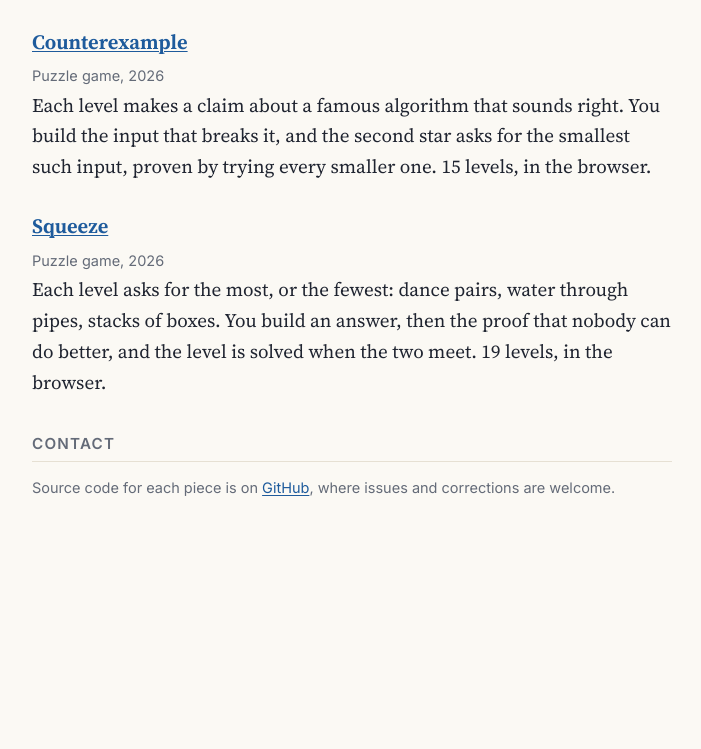
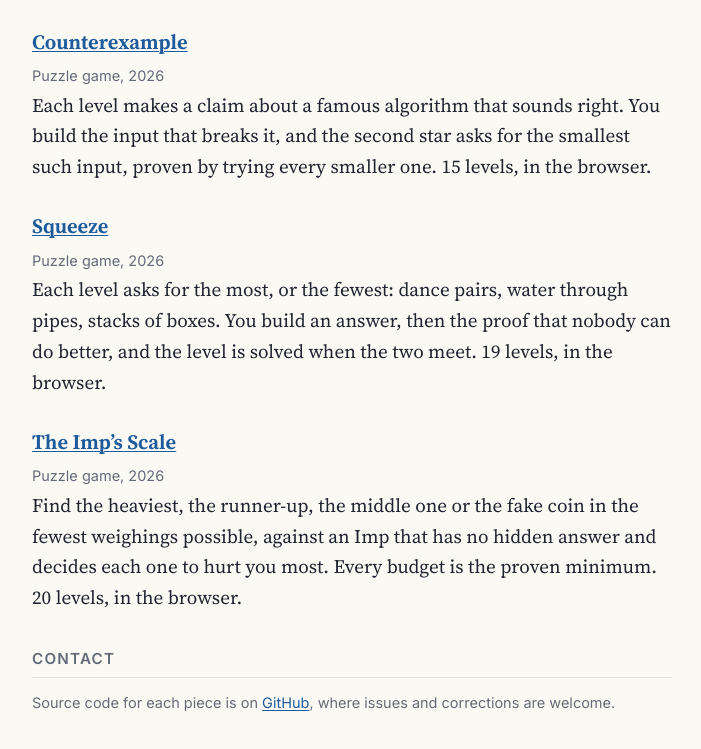
Before and after one commit to machinewright/machinewright.github.io, a plain HTML site: page index.html in a window 1280 px wide. Shown: the part 794-1543 px from the top of the page, without its empty margins (288-989 px from the left). Before the commit the page ends 1387 px from the top, so only its background shows below. Drawn offline with Linux system fonts and the light colour scheme.

Commit message:
Link The Imp's Scale
Co-Authored-By: Claude Opus 5.5 <noreply@anthropic.com>

```diff
--- a/index.html
+++ b/index.html
@@ -60,6 +60,12 @@ projects. I write and build everything here myself, and decide what goes public.
   then the proof that nobody can do better, and the level is solved when the two meet. 19 levels, in the browser.
 </div>
 
+<div class="work">
+  <a href="/imps-scale/">The Imp’s Scale</a><br><span class="muted">Puzzle game, 2026</span><br>
+  Find the heaviest, the runner-up, the middle one or the fake coin in the fewest weighings possible, against an Imp
+  that has no hidden answer and decides each one to hurt you most. Every budget is the proven minimum. 20 levels, in the browser.
+</div>
+
 <h2>Contact</h2>
 <p class="muted">Source code for each piece is on <a href="https://github.com/machinewright">GitHub</a>, where issues and
 corrections are welcome.</p>
--- a/sitemap.xml
+++ b/sitemap.xml
@@ -6,4 +6,5 @@
   <url><loc>https://machinewright.github.io/no-fewer/</loc></url>
   <url><loc>https://machinewright.github.io/counterexample/</loc></url>
   <url><loc>https://machinewright.github.io/squeeze/</loc></url>
+  <url><loc>https://machinewright.github.io/imps-scale/</loc></url>
 </urlset>
```
